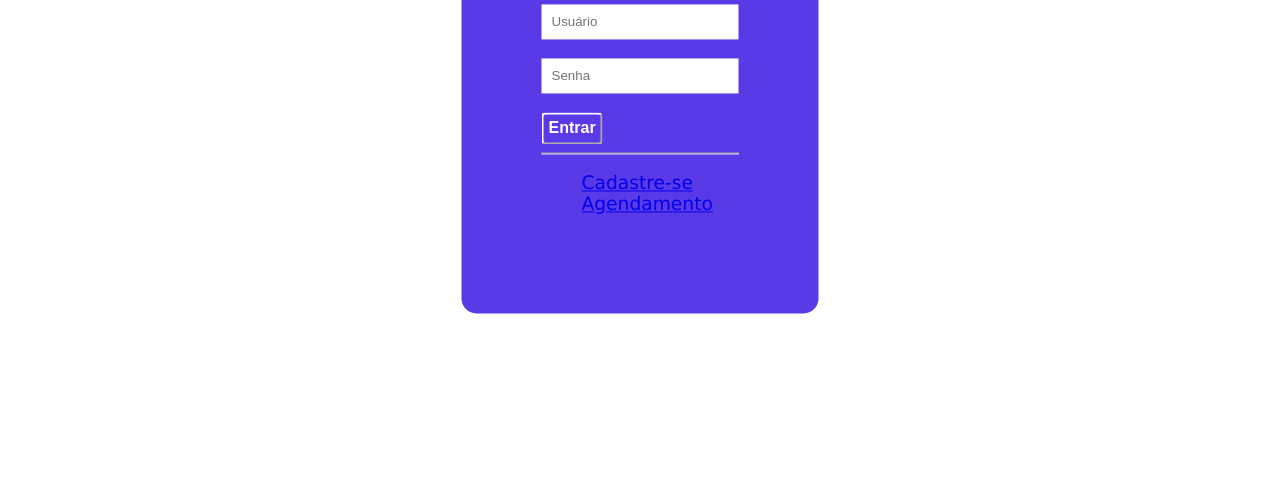
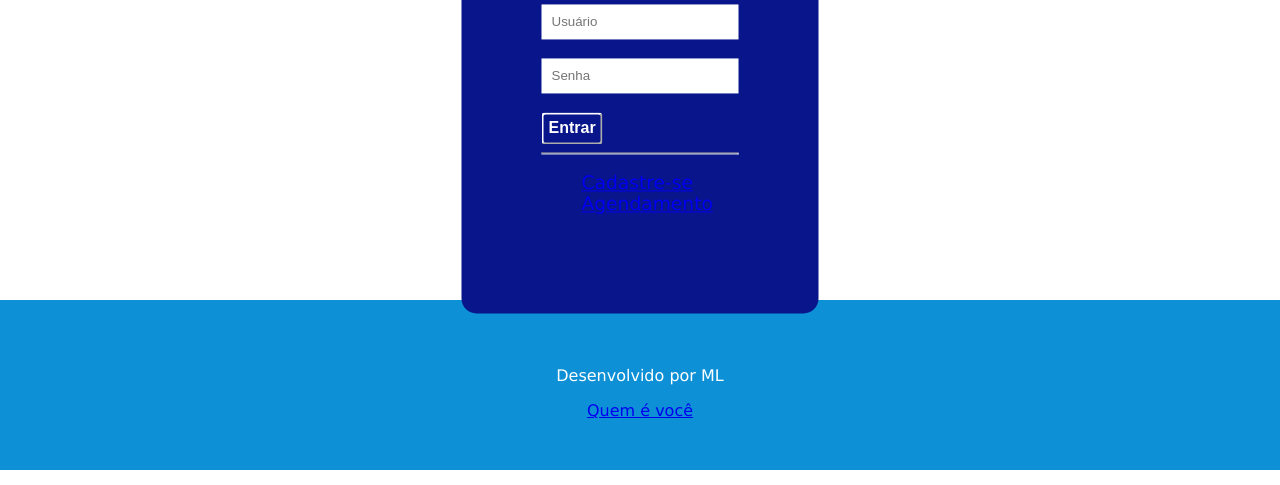
Before and after one commit to marceloifce2013/PROJETO-IFCE, a plain HTML site: page adm.html in a window 1280 px wide. Shown: the part 315-800 px from the top of the page. Drawn offline with Linux system fonts and the light colour scheme.

Commit message:
Add files via upload

```diff
--- a/adm.html
+++ b/adm.html
@@ -40,7 +40,7 @@
         <br><br>
         <input type="password" placeholder="Senha">
         <br><br>
-            <button>Entrar</button>
+        <button class="entrar">Entrar</button>
         <hr>
         <ul class="administrativo">
             <a href="cadastro.html"> Cadastre-se</a>
@@ -48,6 +48,20 @@
             <a href="agendamento.html"> Agendamento</a>
         </ul>
     </div>
+
+    <section class="textos">
+        <div class="container">
+            <div class="container-textos">
+                <div class="barra-login"></div>
+            </div>
+        </div>
+    </section>
+    <div>
+        <footer class="login-rodape">
+            <p>Desenvolvido por ML</p><a href="autor.html">Quem é você</a>
+        </footer>
+    </div>
+
 </body>
 
 </html>
--- a/assets/css/style.css
+++ b/assets/css/style.css
@@ -9,9 +9,8 @@ body {
 }
 
 .container.cima {
-    display: flex;
-    flex-direction: column;
-    min-height: 100vh;
+    max-width: 1140px;
+    margin: auto;
 }
 
 .line {
@@ -106,8 +105,8 @@ header {
 }
 
 .container {
-    display: flex;
-    justify-content: space-between;
+    max-width: 1140px;
+    margin: auto;
 }
 
 .banner {
@@ -134,7 +133,7 @@ header {
 .banner-imagens {
     display:flex;
     flex-direction: column;
-    padding-top: 20px;
+    padding-top: 80px;
 }
 
 .banner-imagens img {
@@ -149,7 +148,6 @@ header {
 
 .textos {
     background-color: #ffffff;
-    margin-left: 100px;
 }
 
 .barra {
@@ -309,7 +307,7 @@ footer {
 
 .tela-login{
     font-family:Verdana, Geneva, Tahoma, sans-serif;
-    background-color: #5a3ae7;
+    background-color: #09158a;
     position: absolute;
     top:50%;
     left: 50%;
@@ -319,13 +317,25 @@ footer {
     color: #FFF;
 }
 
+.login-rodape{
+    background-color: #0d90d6;
+    color: #fff;
+    padding: 50px;
+    text-align: center;
+}
+
+.barra-login{
+    width: 200px;
+    height: 500px;
+}
+
 input{
     padding: 10px;
     border: #000000;
     outline: none;
 }
 
-button{
+.entrar{
     background-color: transparent;
     border-color: #ffffff;
     color: #ffffff;
```
Also changed, not shown: index.html (+1 -2 lines). Lines whose indentation alone changed are shown as unchanged.
